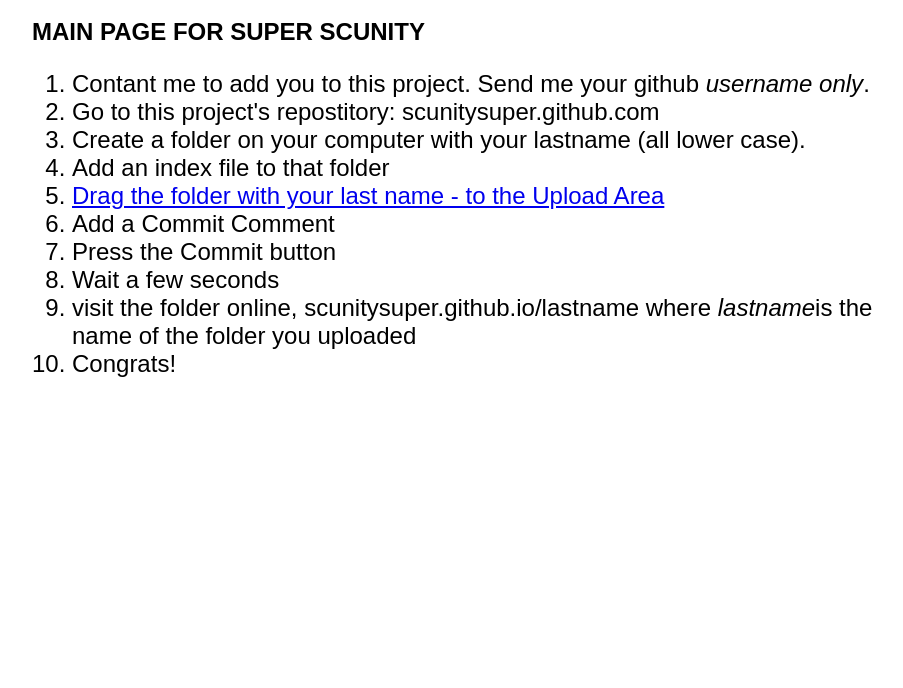
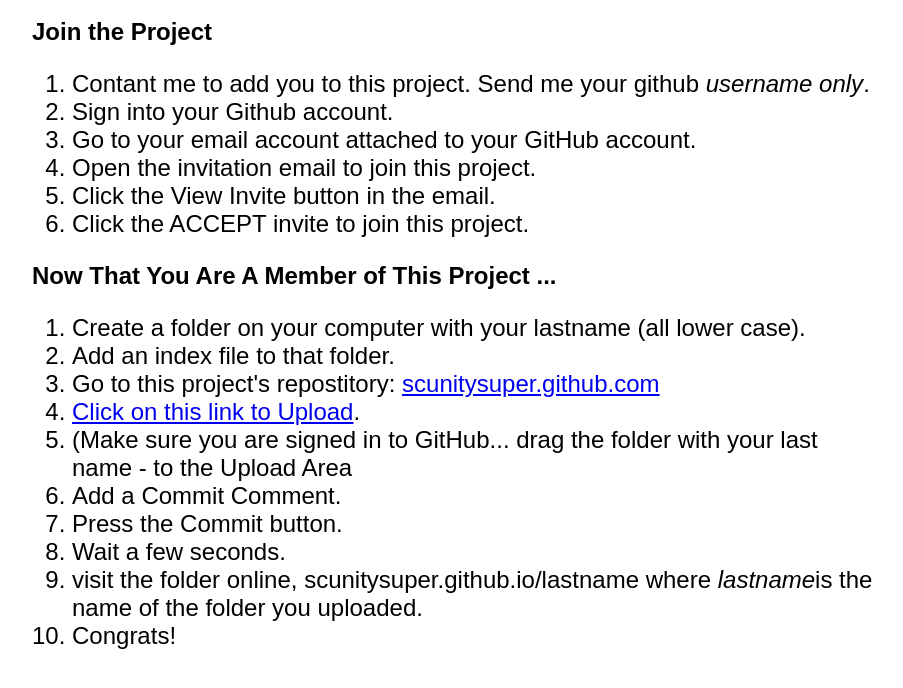
Before and after one commit to scunitysuper/scunitysuper.github.io, a plain HTML site: page index.html in a window 1280 px wide. Shown: the whole page, without its empty margins (183-1086 px from the left). Drawn offline with Linux system fonts and the light colour scheme.

Commit message:
updated hp with new instructions

```diff
--- a/index.html
+++ b/index.html
@@ -28,17 +28,28 @@
 <body>
 	<div class="outer">
 				<div class="page">
-		<b>MAIN PAGE FOR SUPER SCUNITY</b><Br>
+		<b>Join the Project</b><Br>
 		<ol>
 		<li>Contant me to add you to this project. Send me your github <i>username only</i>.</li>
-		<li>Go to this project's repostitory: scunitysuper.github.com</li>
+		<li>Sign into your Github account.</li>
+		<li>Go to your email account attached to your GitHub account.</li>
+		<li>Open the invitation email to join this project.</li>
+		<li>Click the View Invite button in the email.</li>
+		<li>Click the ACCEPT invite to join this project.</li>
+
+	</ol>
+	<b>Now That You Are A Member of This Project ...</b><Br>
+	<ol>
+
 		<li>Create a folder on your computer with your lastname (all lower case).</li>
-		<li>Add an index file to that folder</li>
-		<li><a href="https://github.com/scunitysuper/scunitysuper.github.io/upload">Drag the folder with your last name - to the Upload Area</a></li>
-		<li>Add a Commit Comment</li>
-		<li>Press the Commit button</li>
-		<li>Wait a few seconds</li>
-		<li>visit the folder online, scunitysuper.github.io/lastname where <i>lastname</i>is the name of the folder you uploaded</li>
+		<li>Add an index file to that folder.</li>
+		<li>Go to this project's repostitory: <a href="scunitysuper.github.com">scunitysuper.github.com</a></li>
+		<li><a href="https://github.com/scunitysuper/scunitysuper.github.io/upload">Click on this link to Upload</a>.</li>
+		<li>(Make sure you are signed in to GitHub... drag the folder with your last name - to the Upload Area</li>
+		<li>Add a Commit Comment.</li>
+		<li>Press the Commit button.</li>
+		<li>Wait a few seconds.</li>
+		<li>visit the folder online, scunitysuper.github.io/lastname where <i>lastname</i>is the name of the folder you uploaded.</li>
 		<li>Congrats!</li>
 
 
```
